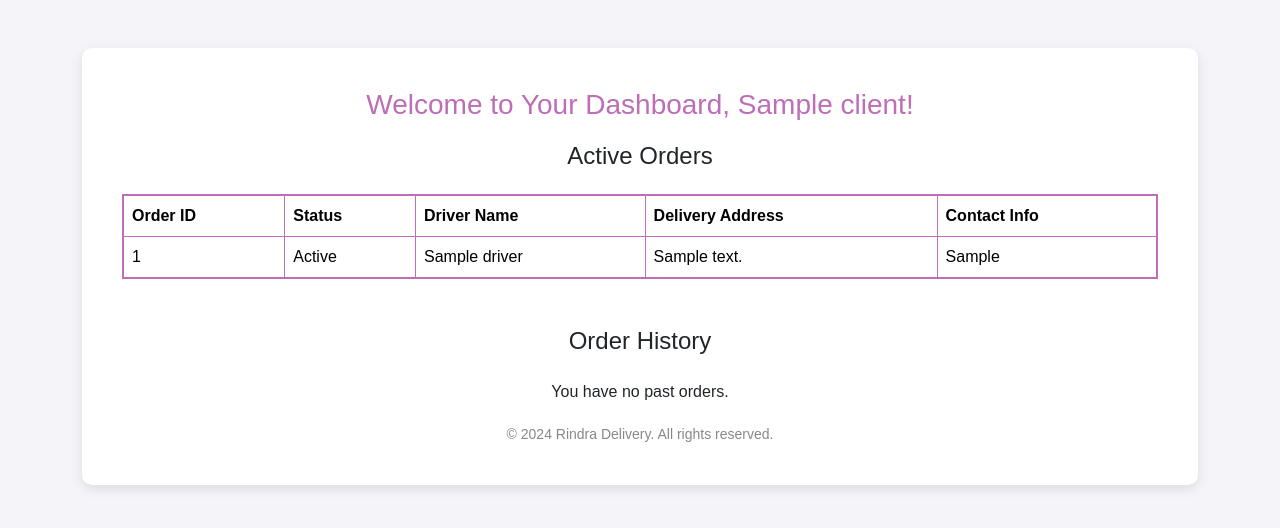
After one commit to EnowellDani/Rindra-Fast-Delivery, a PHP site: page /client_dashboard.php in a window 1280 px wide. The commit adds this page. Shown: the top 528 px of the page. Run offline with PHP 8.4, Linux system fonts and the light colour scheme; the visitor is signed in with stand-in values (Sample User, id 1); tables that the repository leaves empty or names only in its code hold one stand-in row (values such as "Sample post").

Commit message:
Fixed all compatibility for all

```diff
--- /dev/null
+++ b/client_dashboard.php
@@ -0,0 +1,150 @@
+<?php
+session_start();
+require 'database.php';  // Include database connection
+
+// Ensure the user is logged in and is a client
+if (!isset($_SESSION['user_id']) || $_SESSION['role'] !== 'client') {
+    header('Location: login.php');  // Redirect to login if not logged in or not a client
+    exit;
+}
+
+$user_id = $_SESSION['user_id'];
+
+// Fetch client information
+$stmt = $pdo->prepare("SELECT name FROM clients WHERE id = :user_id");
+$stmt->execute([':user_id' => $user_id]);
+$client_name = $stmt->fetchColumn();
+
+// Fetch active orders for the logged-in client
+$stmt = $pdo->prepare("SELECT o.*, d.name AS driver_name FROM orders o LEFT JOIN drivers d ON o.driver_id = d.id WHERE o.client_id = :client_id AND o.status != 'delivered'");
+$stmt->execute([':client_id' => $user_id]);
+$active_orders = $stmt->fetchAll(PDO::FETCH_ASSOC);
+
+// Fetch order history (delivered orders)
+$stmt = $pdo->prepare("SELECT o.*, d.name AS driver_name FROM orders o LEFT JOIN drivers d ON o.driver_id = d.id WHERE o.client_id = :client_id AND o.status = 'delivered'");
+$stmt->execute([':client_id' => $user_id]);
+$order_history = $stmt->fetchAll(PDO::FETCH_ASSOC);
+?>
+
+<!-- HTML for Client Dashboard -->
+<!DOCTYPE html>
+<html lang="en">
+<head>
+    <meta charset="UTF-8">
+    <meta name="viewport" content="width=device-width, initial-scale=1.0">
+    <link rel="stylesheet" href="https://cdn.jsdelivr.net/npm/bootstrap@5.3.3/dist/css/bootstrap.min.css">
+    <title>Client Dashboard</title>
+
+    <!-- Custom styles -->
+    <style>
+        body {
+            background-color: #F4F4F9;
+            font-family: 'Arial', sans-serif;
+        }
+        .dashboard-container {
+            padding: 40px;
+            background-color: #fff;
+            border-radius: 10px;
+            box-shadow: 0px 4px 12px rgba(0, 0, 0, 0.1);
+        }
+        .dashboard-header {
+            font-size: 28px;
+            color: #BE6DB7;
+            text-align: center;
+            margin-bottom: 20px;
+        }
+        .table-custom {
+            border: 2px solid #BE6DB7;
+            border-radius: 5px;
+        }
+        .table-custom th, .table-custom td {
+            border-color: #BE6DB7;
+        }
+        .table-custom thead {
+            background-color: #BE6DB7;
+            color: white;
+        }
+        .footer {
+            text-align: center;
+            margin-top: 20px;
+            font-size: 14px;
+            color: #888;
+        }
+    </style>
+</head>
+<body>
+
+<div class="container mt-5">
+    <div class="dashboard-container">
+        <h2 class="dashboard-header">Welcome to Your Dashboard, <?= htmlspecialchars($client_name); ?>!</h2>
+        <h4 class="text-center mb-4">Active Orders</h4>
+
+        <!-- Active Orders Table -->
+        <?php if (!empty($active_orders)): ?>
+            <table class="table table-custom table-bordered">
+                <thead>
+                    <tr>
+                        <th>Order ID</th>
+                        <th>Status</th>
+                        <th>Driver Name</th>
+                        <th>Delivery Address</th>
+                        <th>Contact Info</th>
+                    </tr>
+                </thead>
+                <tbody>
+                    <?php foreach ($active_orders as $order): ?>
+                        <tr>
+                            <td><?= htmlspecialchars($order['id']); ?></td>
+                            <td><?= ucfirst(htmlspecialchars($order['status'])); ?></td>
+                            <td><?= htmlspecialchars($order['driver_name'] ?: 'Not Assigned'); ?></td>
+                            <td><?= htmlspecialchars($order['address']); ?></td>
+                            <td><?= htmlspecialchars($order['contact_info']); ?></td>
+                        </tr>
+                    <?php endforeach; ?>
+                </tbody>
+            </table>
+        <?php else: ?>
+            <p class="text-center">You have no active orders.</p>
+        <?php endif; ?>
+
+        <h4 class="text-center mb-4 mt-5">Order History</h4>
+
+        <!-- Order History Table -->
+        <?php if (!empty($order_history)): ?>
+            <table class="table table-custom table-bordered">
+                <thead>
+                    <tr>
+                        <th>Order ID</th>
+                        <th>Status</th>
+                        <th>Driver Name</th>
+                        <th>Updated At</th>
+                        <th>Delivery Address</th>
+                        <th>Contact Info</th>
+                    </tr>
+                </thead>
+                <tbody>
+                    <?php foreach ($order_history as $order): ?>
+                        <tr>
+                            <td><?= htmlspecialchars($order['id']); ?></td>
+                            <td><?= ucfirst(htmlspecialchars($order['status'])); ?></td>
+                            <td><?= htmlspecialchars($order['driver_name'] ?: 'Not Assigned'); ?></td>
+                            <td><?= htmlspecialchars($order['updated_at']); ?></td>
+                            <td><?= htmlspecialchars($order['address']); ?></td>
+                            <td><?= htmlspecialchars($order['contact_info']); ?></td>
+                        </tr>
+                    <?php endforeach; ?>
+                </tbody>
+            </table>
+        <?php else: ?>
+            <p class="text-center">You have no past orders.</p>
+        <?php endif; ?>
+
+        <div class="footer">
+            &copy; 2024 Rindra Delivery. All rights reserved.
+        </div>
+    </div>
+</div>
+
+<script src="https://cdn.jsdelivr.net/npm/bootstrap@5.3.3/dist/js/bootstrap.bundle.min.js"></script>
+</body>
+</html>
--- a/database.php
+++ b/database.php
@@ -15,16 +15,14 @@ $options = [
 
 try {
     // Create a PDO instance
-    $db = new PDO($dsn, $user, $pass, $options);
-    echo "Database connection successful!";
+    $pdo = new PDO($dsn, $user, $pass, $options);  // Correct assignment
+    // Uncomment to check connection
+    // echo "Database connection successful!";
 } catch (\PDOException $e) {
     // Log the error message to a file for troubleshooting
     error_log("Database Connection Error: " . $e->getMessage(), 3, 'error_log.txt');
 
     // Output a generic message to the user, without exposing sensitive details
     echo "Database connection failed! Please try again later.";
-
-    // Optional: Re-throw the exception for additional error handling if needed
-    // throw new \PDOException($e->getMessage(), (int)$e->getCode());
 }
 ?>
--- /dev/null
+++ b/hash_admin_password.php
@@ -0,0 +1,5 @@
+<?php
+// Hash the password for the admin user
+$hashedPassword = password_hash('danieyladmin', PASSWORD_DEFAULT);
+echo $hashedPassword;
+?>
```
Also changed, not shown: admin_dashboard.php (added, +121 -0 lines), index.php (+56 -40 lines), sign_up.php (+73 -33 lines), LICENSE.txt.
